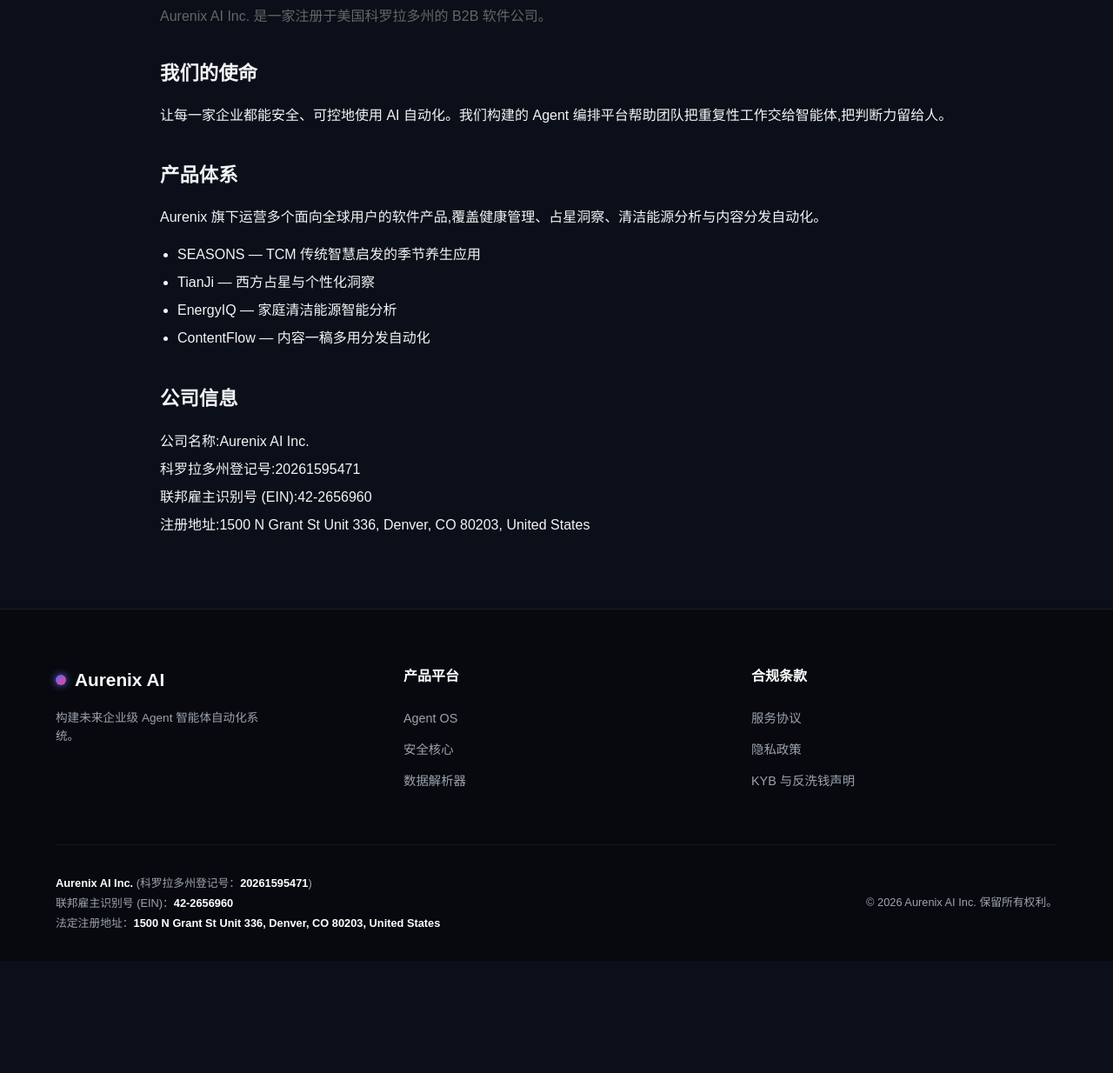
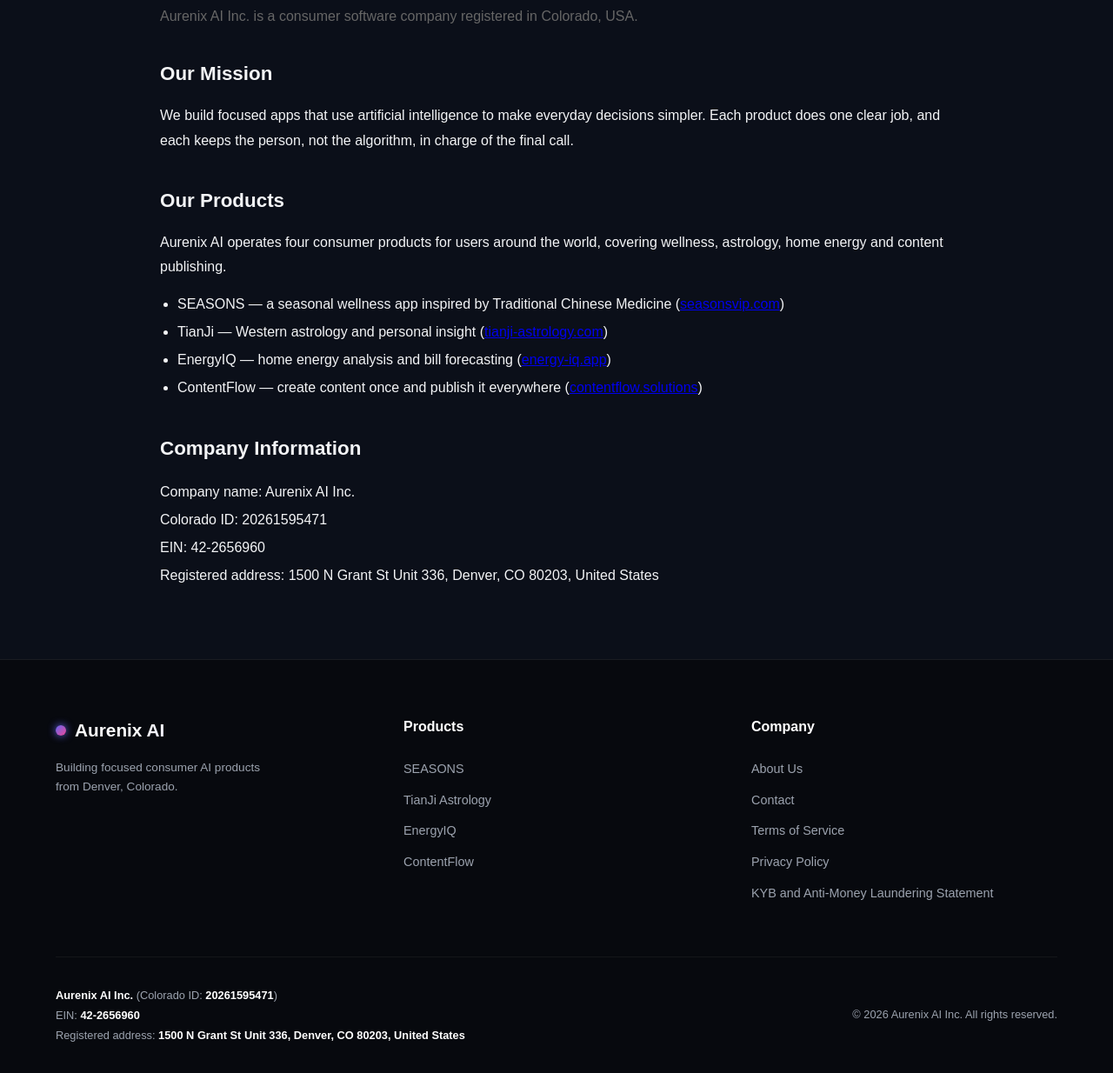
Before and after one commit to feifeizhao25-ship-it/aurenix-ai-website, a plain HTML site: page about.html in a window 1280 px wide. Shown: the part 301-1535 px from the top of the page at 87% size. Before the commit the page ends 1406 px from the top, so only its background shows below. Drawn offline with Linux system fonts and the light colour scheme.

Commit message:
Translate about and contact pages to English, align with the four products
- Keep the existing styles, email addresses, Colorado ID, EIN and address
- Replace the B2B agent-platform narrative with the four consumer products
- Link the product names to their live sites and fix the footer links

```diff
--- a/about.html
+++ b/about.html
@@ -1,10 +1,10 @@
 <!DOCTYPE html>
-<html lang="zh-CN">
+<html lang="en">
 <head>
     <meta charset="UTF-8">
     <meta name="viewport" content="width=device-width, initial-scale=1.0">
-    <title>关于我们 | Aurenix AI Inc.</title>
-    <meta name="description" content="Aurenix AI Inc. — 美国科罗拉多州注册的 B2B SaaS 公司,专注企业级 AI 自动化、安全数据集成与工作流编排。">
+    <title>About Us | Aurenix AI Inc.</title>
+    <meta name="description" content="Aurenix AI Inc. is a consumer software company registered in Colorado, USA. We build SEASONS, TianJi, EnergyIQ and ContentFlow.">
 <style>
         :root {
             --bg-color: #0b0f19;
@@ -419,43 +419,43 @@
 <header>
         <nav>
             <ul>
-                <li><a href="index.html">解决方案</a></li>
-                <li><a href="about.html">关于我们</a></li>
-                <li><a href="contact.html">联系我们</a></li>
+                <li><a href="index.html#products">Products</a></li>
+                <li><a href="about.html">About Us</a></li>
+                <li><a href="contact.html">Contact</a></li>
             </ul>
         </nav>
         <div>
-            <a href="contact.html" class="btn btn-primary">启动控制台</a>
+            <a href="contact.html" class="btn btn-primary">Contact Us</a>
         </div>
     </header>
     <main style="max-width:960px; margin:0 auto; padding:120px 24px 80px;">
 
-        <h1 style="font-size:2.4rem; margin-bottom:12px;">关于 Aurenix AI</h1>
-        <p style="color:#666; margin-bottom:36px;">Aurenix AI Inc. 是一家注册于美国科罗拉多州的 B2B 软件公司。</p>
+        <h1 style="font-size:2.4rem; margin-bottom:12px;">About Aurenix AI</h1>
+        <p style="color:#666; margin-bottom:36px;">Aurenix AI Inc. is a consumer software company registered in Colorado, USA.</p>
 
         <section style="margin-bottom:36px;">
-            <h2 style="font-size:1.4rem; margin-bottom:16px;">我们的使命</h2>
-            <p style="line-height:1.8;">让每一家企业都能安全、可控地使用 AI 自动化。我们构建的 Agent 编排平台帮助团队把重复性工作交给智能体,把判断力留给人。</p>
+            <h2 style="font-size:1.4rem; margin-bottom:16px;">Our Mission</h2>
+            <p style="line-height:1.8;">We build focused apps that use artificial intelligence to make everyday decisions simpler. Each product does one clear job, and each keeps the person, not the algorithm, in charge of the final call.</p>
         </section>
 
         <section style="margin-bottom:36px;">
-            <h2 style="font-size:1.4rem; margin-bottom:16px;">产品体系</h2>
-            <p style="line-height:1.8; margin-bottom:12px;">Aurenix 旗下运营多个面向全球用户的软件产品,覆盖健康管理、占星洞察、清洁能源分析与内容分发自动化。</p>
+            <h2 style="font-size:1.4rem; margin-bottom:16px;">Our Products</h2>
+            <p style="line-height:1.8; margin-bottom:12px;">Aurenix AI operates four consumer products for users around the world, covering wellness, astrology, home energy and content publishing.</p>
             <ul style="line-height:2; padding-left:20px;">
-                <li>SEASONS — TCM 传统智慧启发的季节养生应用</li>
-                <li>TianJi — 西方占星与个性化洞察</li>
-                <li>EnergyIQ — 家庭清洁能源智能分析</li>
-                <li>ContentFlow — 内容一稿多用分发自动化</li>
+                <li>SEASONS &mdash; a seasonal wellness app inspired by Traditional Chinese Medicine (<a href="https://seasonsvip.com">seasonsvip.com</a>)</li>
+                <li>TianJi &mdash; Western astrology and personal insight (<a href="https://www.tianji-astrology.com">tianji-astrology.com</a>)</li>
+                <li>EnergyIQ &mdash; home energy analysis and bill forecasting (<a href="https://energy-iq.app">energy-iq.app</a>)</li>
+                <li>ContentFlow &mdash; create content once and publish it everywhere (<a href="https://contentflow.solutions">contentflow.solutions</a>)</li>
             </ul>
         </section>
 
         <section>
-            <h2 style="font-size:1.4rem; margin-bottom:16px;">公司信息</h2>
+            <h2 style="font-size:1.4rem; margin-bottom:16px;">Company Information</h2>
             <p style="line-height:2;">
-                公司名称:Aurenix AI Inc.<br>
-                科罗拉多州登记号:20261595471<br>
-                联邦雇主识别号 (EIN):42-2656960<br>
-                注册地址:1500 N Grant St Unit 336, Denver, CO 80203, United States
+                Company name: Aurenix AI Inc.<br>
+                Colorado ID: 20261595471<br>
+                EIN: 42-2656960<br>
+                Registered address: 1500 N Grant St Unit 336, Denver, CO 80203, United States
             </p>
         </section>
 
@@ -467,33 +467,36 @@
                     <div class="logo-dot"></div>
                     Aurenix AI
                 </div>
-                <p>构建未来企业级 Agent 智能体自动化系统。</p>
+                <p>Building focused consumer AI products from Denver, Colorado.</p>
             </div>
             <div class="footer-col">
-                <h5>产品平台</h5>
+                <h5>Products</h5>
                 <ul>
-                    <li><a href="index.html#solutions">Agent OS</a></li>
-                    <li><a href="index.html#solutions">安全核心</a></li>
-                    <li><a href="index.html#solutions">数据解析器</a></li>
+                    <li><a href="https://seasonsvip.com">SEASONS</a></li>
+                    <li><a href="https://www.tianji-astrology.com">TianJi Astrology</a></li>
+                    <li><a href="https://energy-iq.app">EnergyIQ</a></li>
+                    <li><a href="https://contentflow.solutions">ContentFlow</a></li>
                 </ul>
             </div>
             <div class="footer-col">
-                <h5>合规条款</h5>
+                <h5>Company</h5>
                 <ul>
-                    <li><a href="terms.html">服务协议</a></li>
-                    <li><a href="privacy.html">隐私政策</a></li>
-                    <li><a href="terms.html#kyb">KYB 与反洗钱声明</a></li>
+                    <li><a href="about.html">About Us</a></li>
+                    <li><a href="contact.html">Contact</a></li>
+                    <li><a href="terms.html">Terms of Service</a></li>
+                    <li><a href="privacy.html">Privacy Policy</a></li>
+                    <li><a href="terms.html#kyb">KYB and Anti-Money Laundering Statement</a></li>
                 </ul>
             </div>
         </div>
         <div class="footer-bottom">
             <div class="corporate-info">
-                <strong>Aurenix AI Inc.</strong> (科罗拉多州登记号：<strong>20261595471</strong>)<br>
-                联邦雇主识别号 (EIN)：<strong>42-2656960</strong><br>
-                法定注册地址：<strong>1500 N Grant St Unit 336, Denver, CO 80203, United States</strong>
+                <strong>Aurenix AI Inc.</strong> (Colorado ID: <strong>20261595471</strong>)<br>
+                EIN: <strong>42-2656960</strong><br>
+                Registered address: <strong>1500 N Grant St Unit 336, Denver, CO 80203, United States</strong>
             </div>
             <div>
-                &copy; 2026 Aurenix AI Inc. 保留所有权利。
+                &copy; 2026 Aurenix AI Inc. All rights reserved.
             </div>
         </div>
     </footer>
```
Also changed, not shown: contact.html (+28 -25 lines).
